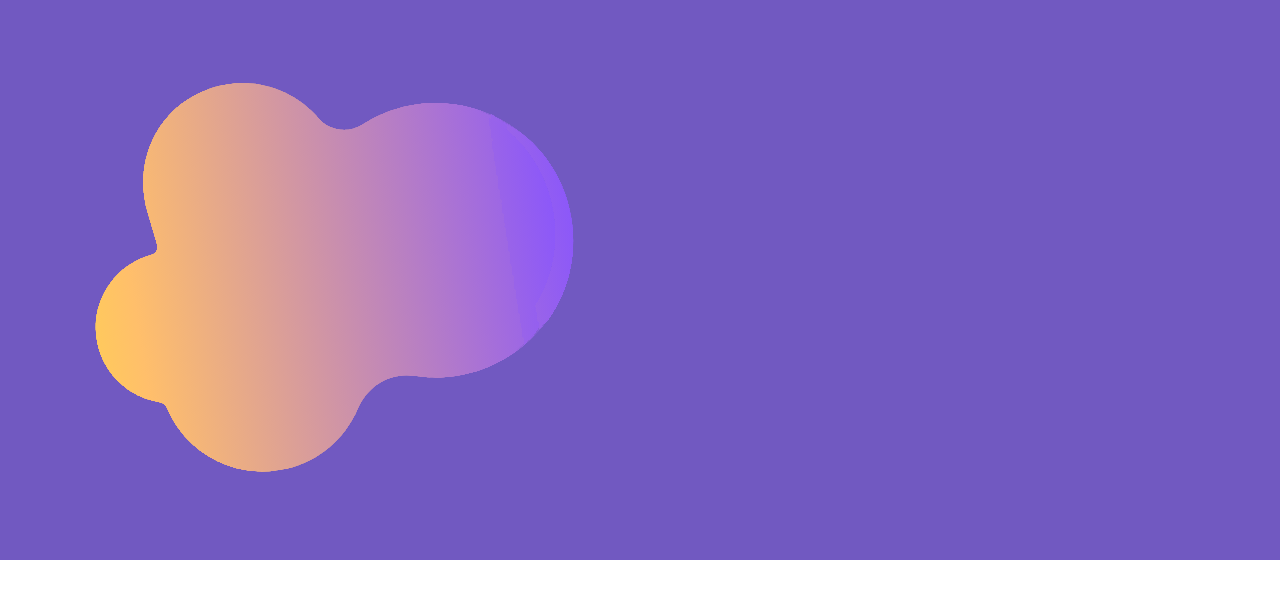
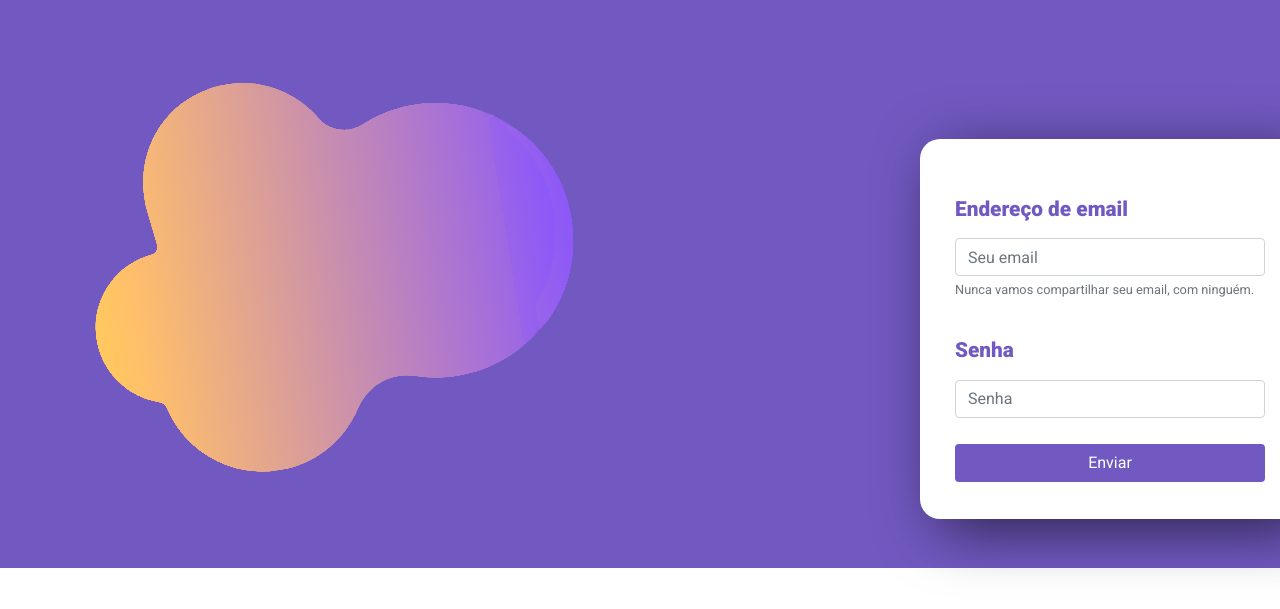
Before and after one commit to projetodhsocial/redesocial-projetodh, a PHP site: page / in a window 1280 px wide. Shown: the part 91-700 px from the top of the page. Run offline with PHP 8.4, Linux system fonts and the light colour scheme.

Commit message:
alteracoes na homepage

```diff
--- a/assets/css/style_menu.css
+++ b/assets/css/style_menu.css
@@ -34,7 +34,7 @@ body {
     color: #ffcc4d;
 }
 
-/* Mobile version */
+/* Mobile version
 .navbar-default .navbar-toggle {
     border-color: #DDD;
 }
@@ -44,14 +44,50 @@ body {
 }
 .navbar-default .navbar-toggle .icon-bar {
     background-color: #CCC;
-}
+} */
 
 /* container  */
 .container-fluid{
     min-width: 100%;
-    min-height: 70vh;
+    min-height: 71vh;
     background-color: #7159c1;
 }
+/* imagem  */
 .rounded {
     position: fixed;
 }
+.col {
+    background-color: #fff;
+    height: 380px;
+    width: 380px;
+    padding: 35px;
+    position: fixed;
+    left: 920px;
+    top: 230px;
+    border-radius: 20px;
+    -webkit-box-shadow: 15px 13px 61px -4px rgba(0,0,0,0.65);
+    -moz-box-shadow: 15px 13px 61px -4px rgba(0,0,0,0.65);
+    box-shadow: 15px 13px 61px -4px rgba(0,0,0,0.65);
+}
+
+.form-group label {
+    color: #7159c1;
+    font-weight: 700;
+    margin-top: 20px;
+    font-size: 1.3rem;
+
+}
+.form-group input {
+    margin-top: 5px;
+    width: 310px;
+}
+.btn {
+    background-color: #7159c1;
+    color: #fff;
+    width: 310px;
+    margin-top: 10px;
+}
+.btn:hover {
+    background-color: #ffcc4d;
+    color: #444;
+}
--- a/index.php
+++ b/index.php
@@ -3,9 +3,25 @@
 <?php require_once('./inc/header.php') ?>
 
 <div class="container-fluid">
-    <div class="container-img">
-        <img src="./assets/img/splash.png" class="rounded float-left" alt="Imagem balão de mensagem">
-    </div>
+    <img src="./assets/img/splash.png" class="rounded float-left" alt="Imagem balão de mensagem">
+
+    <div class="col">
+        <form>
+          <div class="form-group">
+            <label for="exampleInputEmail1">Endereço de email</label>
+            <input type="email" class="form-control" id="exampleInputEmail1" aria-describedby="emailHelp" placeholder="Seu email">
+            <small id="emailHelp" class="form-text text-muted">Nunca vamos compartilhar seu email, com ninguém.</small>
+          </div>
+          <div class="form-group">
+            <label for="exampleInputPassword1">Senha</label>
+            <input type="password" class="form-control" id="exampleInputPassword1" placeholder="Senha">
+          </div>
+          <!-- <div class="form-group form-check">
+            <input type="checkbox" class="form-check-input" id="exampleCheck1">
+            <label class="form-check-label" for="exampleCheck1">Clique em mim</label>
+          </div> -->
+          <button type="submit" class="btn">Enviar</button>
+        </form>
 
 </div>
 
```
